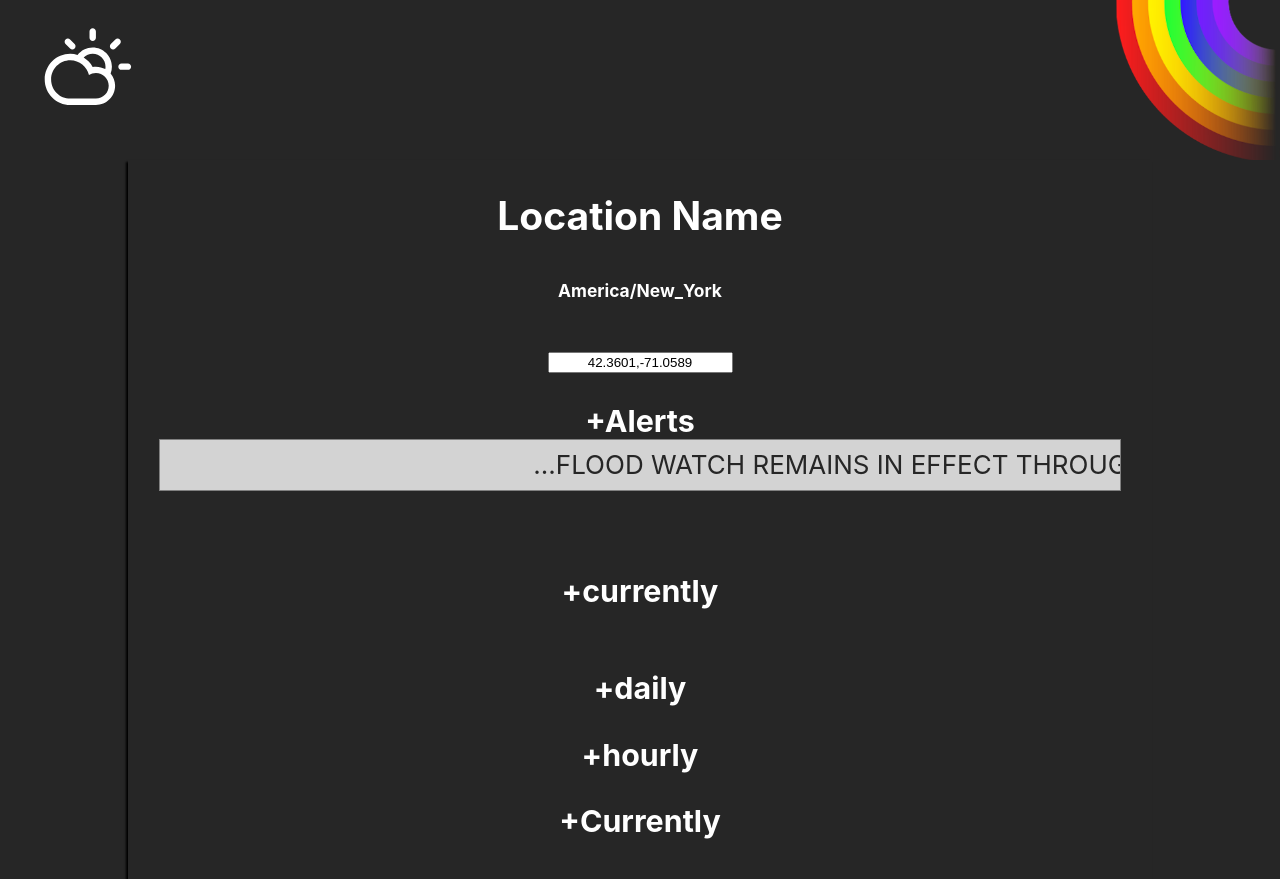
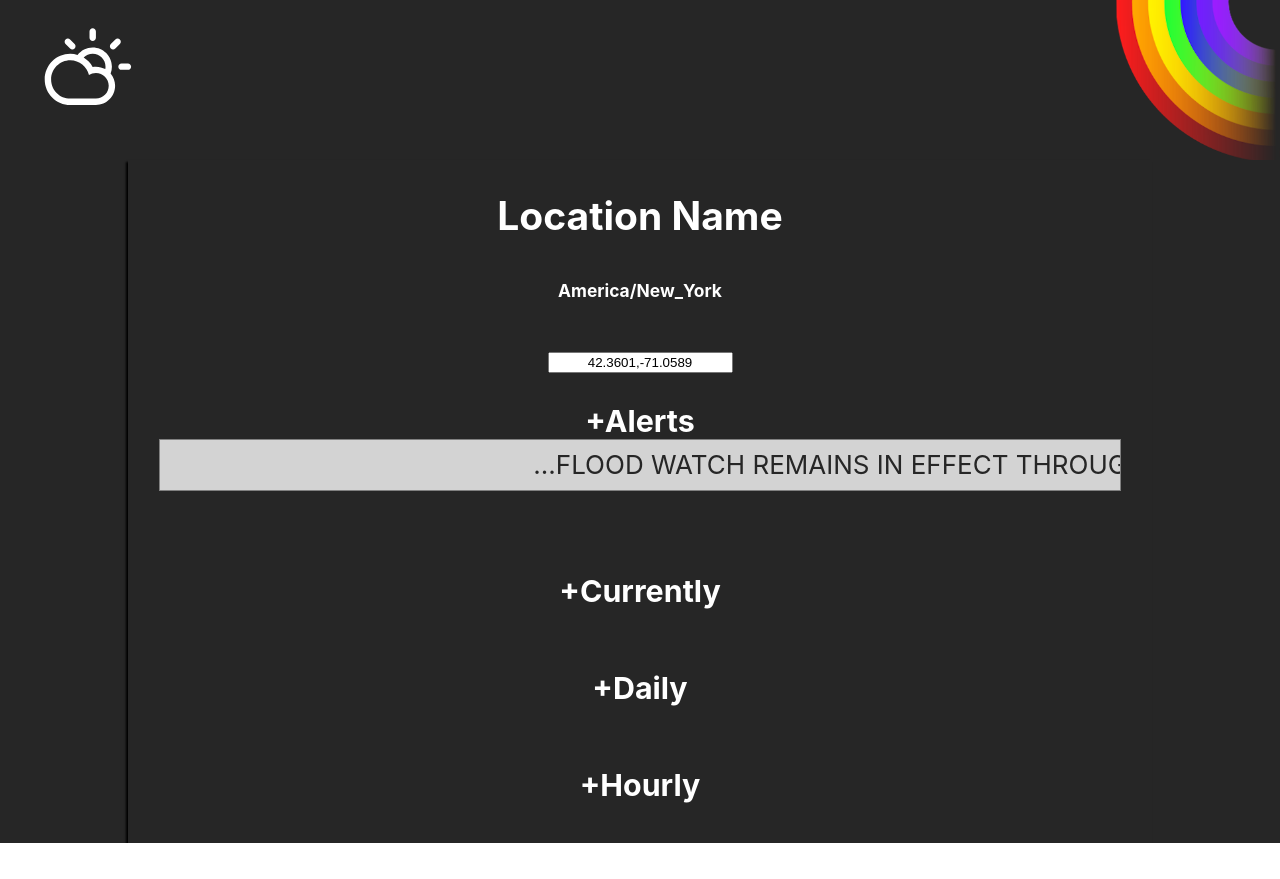
Before and after one commit to taidaid/weatherapp, a React (Create React App) app: page / in a window 1280 px wide. After the commit the page ends 843 px from the top, so only its background shows below. Built offline with nearby package versions, Linux system fonts and the light colour scheme.

Commit message:
containerized forecast, with errors in nested arrays of !currently forecasts

```diff
--- a/src/components/Currently/Currently.js
+++ b/src/components/Currently/Currently.js
@@ -7,7 +7,7 @@
     const currently = Object.keys(forecast.currently).map(function(key) {
       return [`${key}: `, forecast.currently[key]];
     });
-
+    console.log(currently);
     return currently;
   };
   const currentlyDescription = getCurrentlyAsArray();
@@ -20,6 +20,7 @@
         {currentlyExpand ? "-" : "+"}Currently
       </h3>
       <div className="currently-description">
+        {console.log(currentlyDescription)}
         {currentlyExpand
           ? currentlyDescription.map(descriptor => (
               <h5 className="descriptor">{descriptor}</h5>
--- a/src/containers/Forecast/Forecast.js
+++ b/src/containers/Forecast/Forecast.js
@@ -1,6 +1,6 @@
 import React, { useState } from "react";
 import Alerts from "../../components/Alerts/Alerts";
-import Currently from "../../components/Currently/Currently";
+// import Currently from "../../components/Currently/Currently";
 import ForecastType from "../ForecastType/ForecastType";
 import sampleForecast from "../../assets/sample.json";
 import "./Forecast.css";
@@ -20,7 +20,7 @@
       <ForecastType forecast={forecast} forecastType="currently" />
       <ForecastType forecast={forecast} forecastType="daily" />
       <ForecastType forecast={forecast} forecastType="hourly" />
-			<Currently forecast={forecast} />
+      {/* <Currently forecast={forecast} /> */}
     </div>
   );
 };
--- a/src/containers/ForecastType/ForecastType.css
+++ b/src/containers/ForecastType/ForecastType.css
@@ -0,0 +1,14 @@
+.forecastType-description {
+  display: flex;
+  flex-flow: row;
+  max-width: 100vw;
+  flex-wrap: wrap;
+
+  justify-content: center;
+}
+
+.descriptor {
+  padding: 5px 10px;
+  border: 1px gray solid;
+  margin: 5px;
+}
--- a/src/containers/ForecastType/ForecastType.js
+++ b/src/containers/ForecastType/ForecastType.js
@@ -4,30 +4,41 @@
 const ForecastType = ({ forecast, forecastType }) => {
   const [forecastExpand, setForecastExpand] = useState(false);
   const getForecastAsArray = () => {
-		const forecastTypeArray = Object.keys(forecast[forecastType]).map(function(
-			key
-		) {
+    let forecastTypeArray = [];
+    forecastTypeArray = Object.keys(forecast[forecastType]).map(function(key) {
       return [`${key}: `, forecast[forecastType][key]];
     });
-
     return forecastTypeArray;
   };
   const forecastDescription = getForecastAsArray();
+  const forecastTitle =
+    forecastType.charAt(0).toUpperCase() +
+    forecastType.slice(1, forecastType.length);
   return (
     <div
       className={forecastType}
       key={forecastType}
       onClick={() => setForecastExpand(!forecastExpand)}
     >
-			<h3 key={forecastType} className={`${forecastType}-section-title`}>
+      <h3
+        key={`${forecastType}-title`}
+        className={`forecastType-section-title`}
+      >
         {forecastExpand ? "-" : "+"}
-				{`${forecastType}`}
+        {`${forecastTitle}`}
       </h3>
-			<div key={forecastType} className={`${forecastType}-description`}>
+      <div
+        key={`${forecastType}-descriptor`}
+        className={`forecastType-description`}
+      >
         {forecastExpand
           ? forecastDescription.map((descriptor, index) => (
-							<h5 className="descriptor" key={`${forecastType}${index}`}>
-								{descriptor}
+              <h5
+                className="descriptor"
+                key={`${forecastType}-descriptor-${index}`}
+              >
+                {console.log(descriptor)}
+                {JSON.stringify(descriptor).replace(/[[\]",]+/g, "")}
               </h5>
             ))
           : ""}
```
Lines whose indentation alone changed are shown as unchanged.
